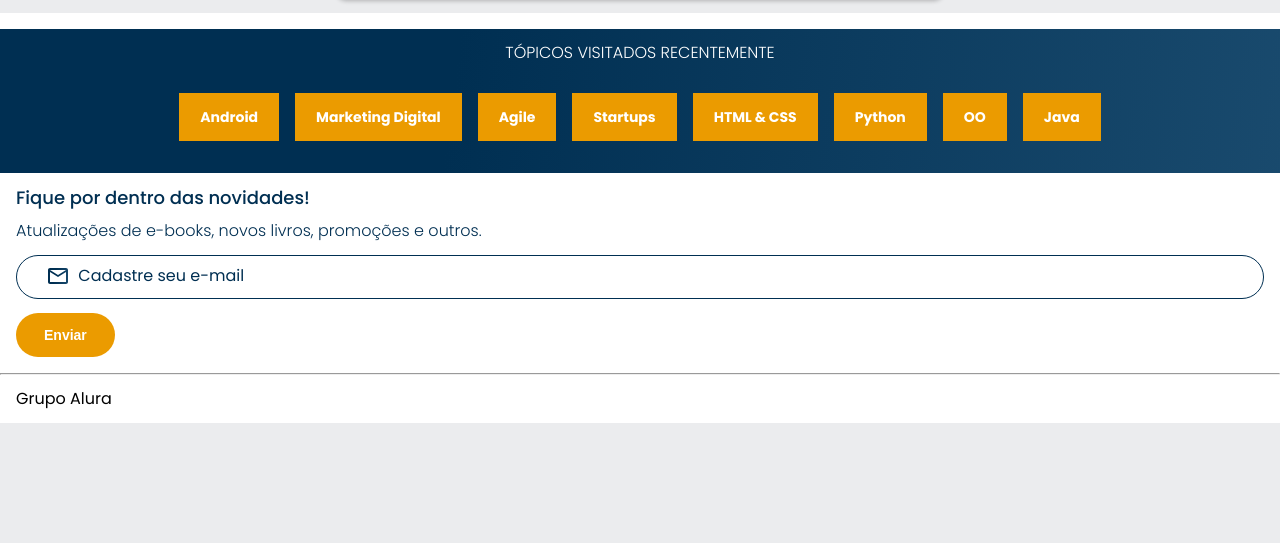
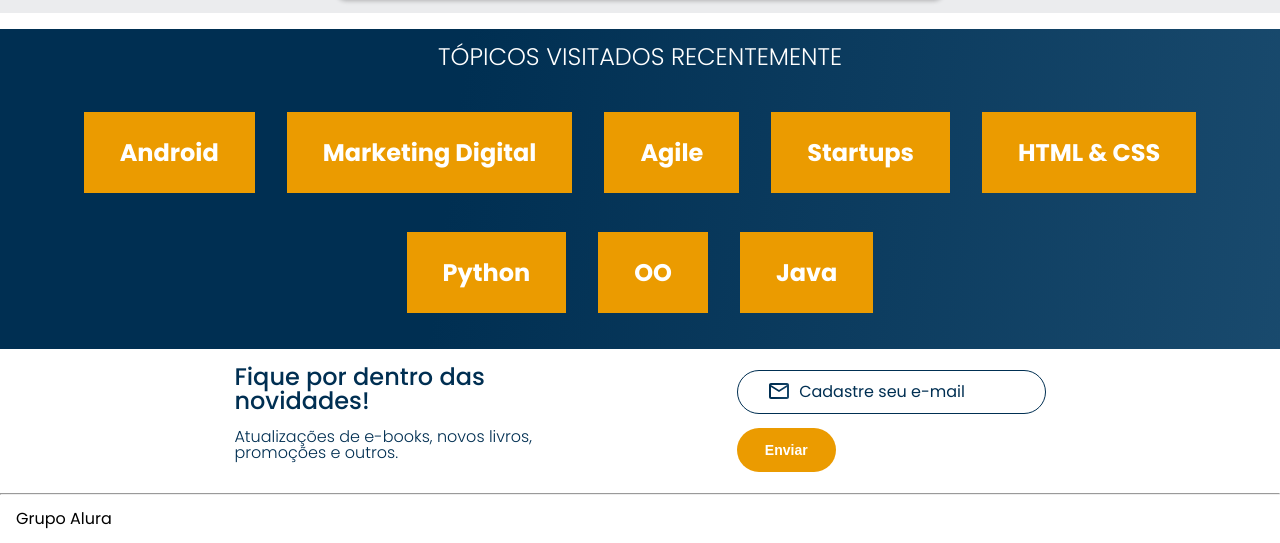
Before and after one commit to LeozinGs/alura-books, a plain HTML site: page index.html in a window 1280 px wide. Shown: the part 1925-2468 px from the top of the page. Before the commit the page ends 2348 px from the top, so only its background shows below. Drawn offline with nearby package versions, Linux system fonts and the light colour scheme.

Commit message:
Conclui a responsividade dos tópicos e da área de cadastro para a min-width 1024px

```diff
--- a/index.html
+++ b/index.html
@@ -206,10 +206,14 @@
 
     <section class="novidades">
 
-        <h2 class="novidades__titulo">Fique por dentro das novidades!</h2>
-        <p class="novidades__texto">Atualizações de e-books, novos livros, promoções e outros.</p>
-        <input type="email" class="novidades__cadastro" placeholder="Cadastre seu e-mail">
-        <button class="novidades__submit">Enviar</button>
+        <div class="novidades__descricao">
+            <h2 class="novidades__titulo">Fique por dentro das novidades!</h2>
+            <p class="novidades__texto">Atualizações de e-books, novos livros, promoções e outros.</p>
+        </div>
+        <div class="novidades__email">
+            <input type="email" class="novidades__cadastro" placeholder="Cadastre seu e-mail">
+            <button class="novidades__submit">Enviar</button>
+        </div>
 
     </section>
 
--- a/styles/novidades.css
+++ b/styles/novidades.css
@@ -43,3 +43,22 @@
     margin-top: 1em;
     border: none;
 }
+
+@media screen and (min-width: 1024px) {
+
+    .novidades {
+        display: flex;
+        justify-content: center;
+        align-items: center;
+    }
+
+    .novidades__titulo {
+        font-size: 24px;
+    }
+
+    .novidades__descricao {
+        margin-right: 8em;
+        width: 30%;
+    }
+
+}
--- a/styles/topicos.css
+++ b/styles/topicos.css
@@ -18,7 +18,7 @@
     margin-bottom: 1em;
 }
 
-.topicos__lista{
+.topicos__lista {
     display: flex;
     flex-wrap: wrap;
     justify-content: center;
@@ -36,3 +36,19 @@
     font-size: 14px;
     font-weight: 700;
 }
+
+@media screen and (min-width: 1024px) {
+
+    .topicos__titulo {
+        font-size: 24px;
+    }
+
+    .topicos__link {
+        font-size: 24px;
+    }
+
+    .topicos__item {
+        margin: 3em 1em;
+    }
+
+}
```
